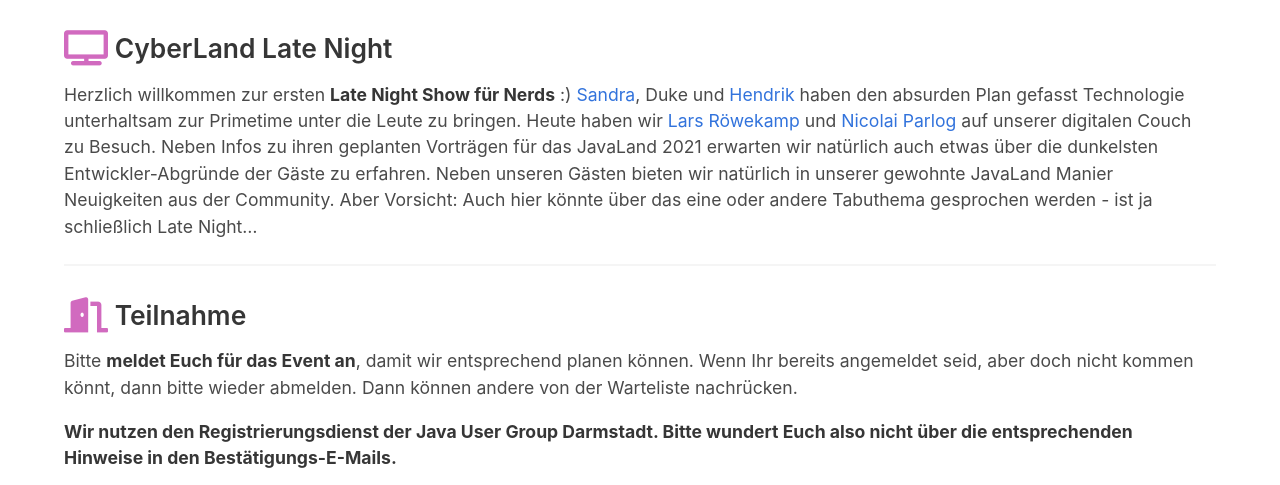
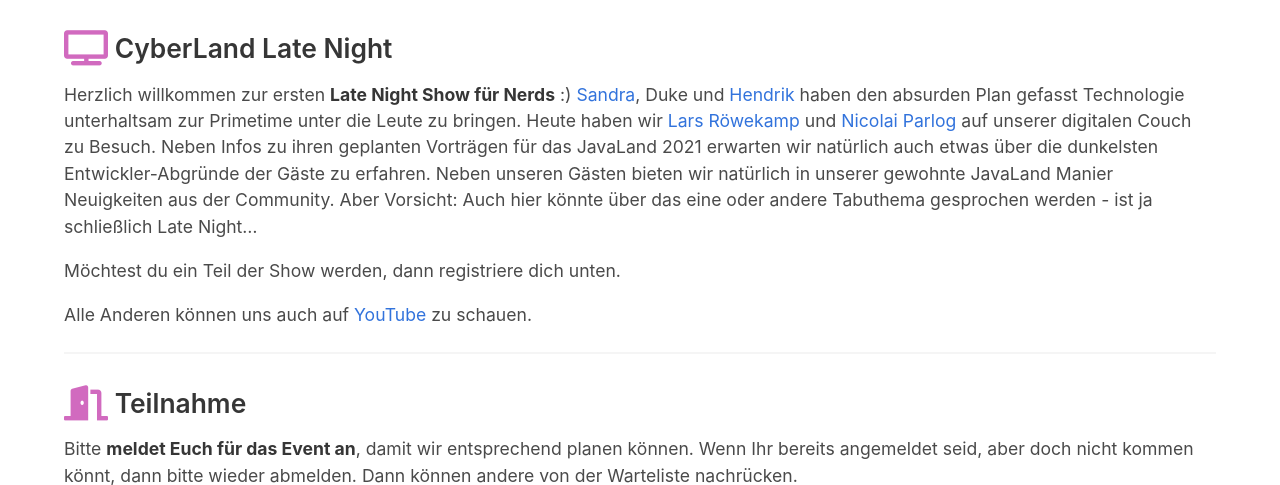
Before and after one commit to CyberLandConf/CyberLandConf.github.io, a Jekyll site: the page built from pages/events/2020-12-cyberland-late-night.md, in a window 1280 px wide and 900 px high, scrolled down 653 px, cut to the strip 0-485 px from the top of the window. Built offline with Jekyll 4.4.1, drawn with Linux system fonts in a browser that asks for light colours.

Commit message:
add yt link for late night

```diff
--- a/pages/events/2020-12-cyberland-late-night.md
+++ b/pages/events/2020-12-cyberland-late-night.md
@@ -16,6 +16,12 @@
 ### <i class="fas fa-lg fa-tv"></i> CyberLand Late Night
 
 Herzlich willkommen zur ersten **Late Night Show für Nerds** :) [Sandra](https://twitter.com/SandraParsick), Duke und [Hendrik](https://twitter.com/hendrikEbbers) haben den absurden Plan gefasst Technologie unterhaltsam zur Primetime unter die Leute zu bringen. Heute haben wir [Lars Röwekamp](https://twitter.com/mobileLarson) und [Nicolai Parlog](https://twitter.com/nipafx) auf unserer digitalen Couch zu Besuch. Neben Infos zu ihren geplanten Vorträgen für das JavaLand 2021 erwarten wir natürlich auch etwas über die dunkelsten Entwickler-Abgründe der Gäste zu erfahren. Neben unseren Gästen bieten wir natürlich in unserer gewohnte JavaLand Manier Neuigkeiten aus der Community. Aber Vorsicht: Auch hier könnte über das eine oder andere Tabuthema gesprochen werden - ist ja schließlich Late Night...
+
+Möchtest du ein Teil der Show werden, dann registriere dich unten.
+
+Alle Anderen können uns auch auf [YouTube](https://youtu.be/BOOLAsXCU-Y) zu schauen.
+
+
 <hr />
 
 ### <i class="fas fa-lg fa-door-open"></i>&nbsp;Teilnahme
```
